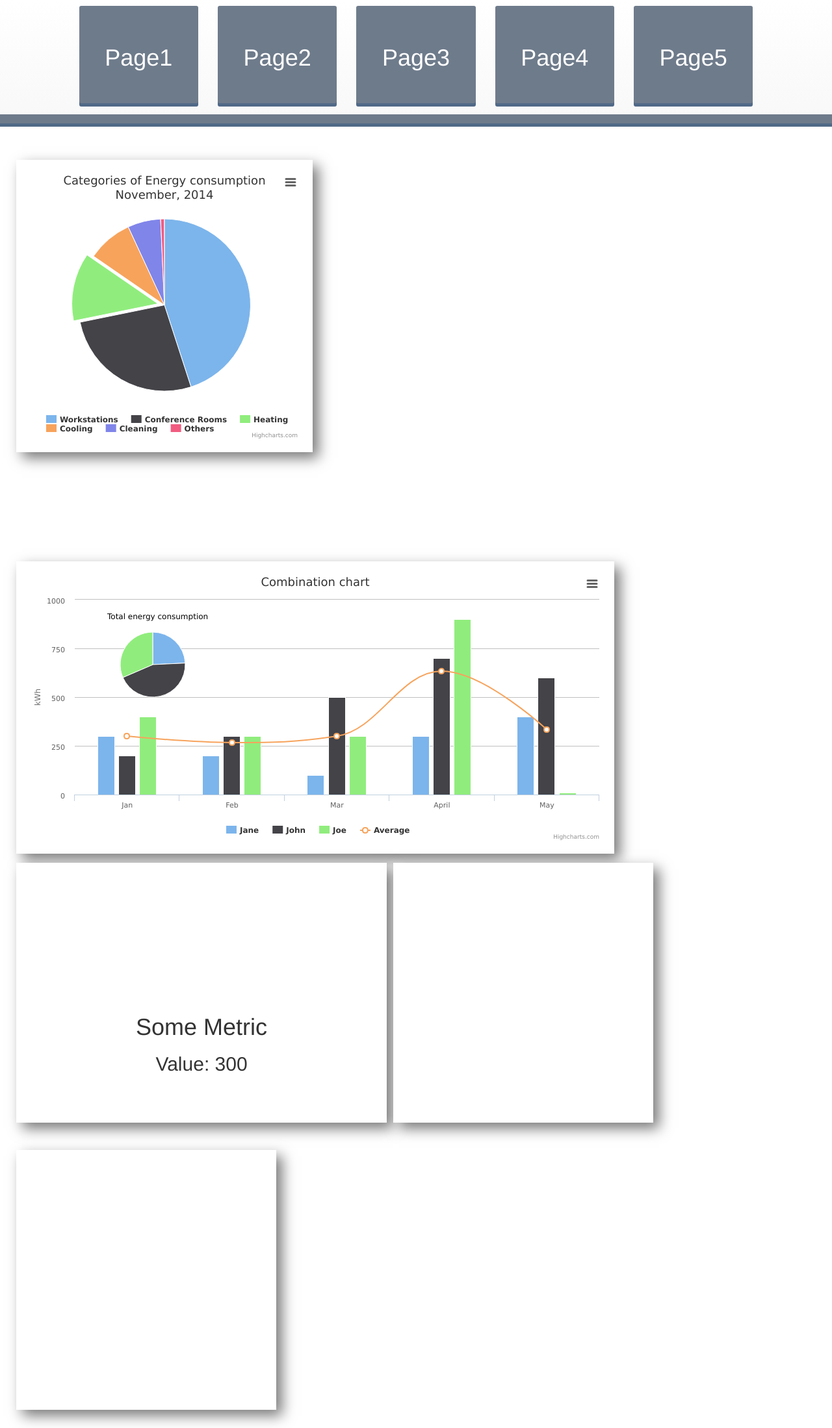
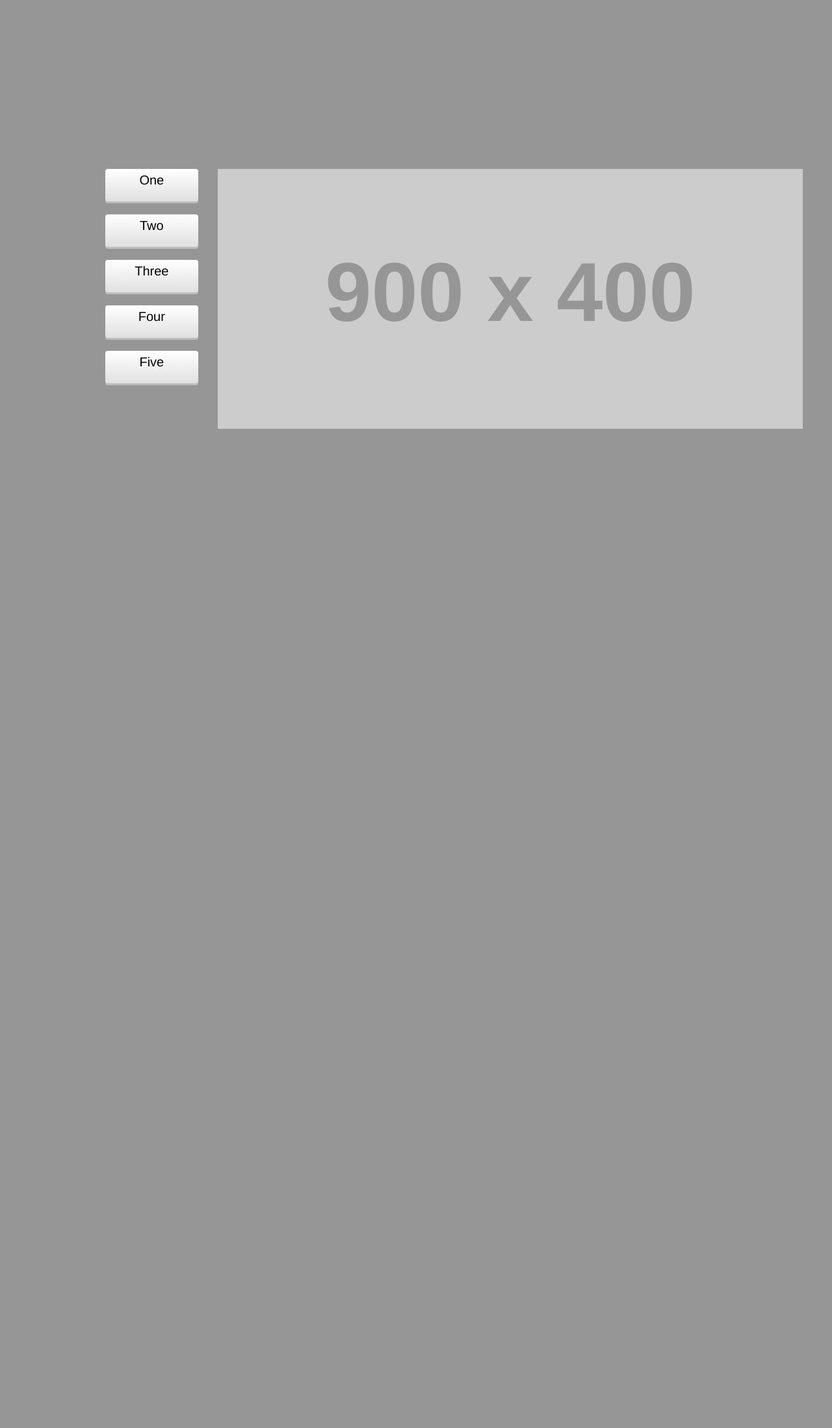
Before and after one commit to sreejitr/EnergyDashboard, a Django app: page /dashboard/page2/ in a window 1280 px wide. Shown: the whole page at 65% size. After the commit the page ends 660 px from the top, so only its background shows below. Run offline with Django 3.2, Linux system fonts and the light colour scheme; grey boxes labelled with a size stand in for pictures from a placeholder-image service; a map, chart or similar area stays blank; some libraries are stand-ins or nearby versions.

Commit message:
Dashboard template for Abe

```diff
--- a/EnergyDashboard/dashboard/static/dashboard/css/navbar.css
+++ b/EnergyDashboard/dashboard/static/dashboard/css/navbar.css
@@ -4,7 +4,7 @@ html {
 }
 body {
   color: #2a2a2b;
-  background-color: #2a2a2b;
+  background-color: #000000;
 }
 
 /*.navbar-wrapper {
@@ -155,17 +155,17 @@ p.thick {
 
 
 #graph-container1 {
-  margin-top: 12em;
+  /*margin-top: 1em;*/
   margin-left: 10px;
   float: left;
-  min-height: 450px;
-  min-width: 456px;
-  max-width: 456px;
+  min-height: 650px;
+  min-width: 450px;
+  max-width: 450px;
   border-style: solid;
-  border-color: #ffffff;
+  border-color: #000000;
   box-shadow: 9px 9px 20px #787878;
   border-width: 3px;
-  background-color: #ffffff;
+  background-color: #000000;
   padding-top: 10px;
   padding-left: 10px;
   padding-right: 10px;
@@ -173,17 +173,17 @@ p.thick {
 }
 
 #graph-container2 {
-  margin-top: 12em;
+  /*margin-top: 1em;*/
   margin-left: 10px;
   float: left;
-  min-height: 450px;
+  min-height: 650px;
   min-width: 920px;
   max-width: 920px;
   border-style: solid;
-  border-color: #ffffff;
+  border-color: #000000;
   box-shadow: 9px 9px 20px #787878;
   border-width: 3px;
-  background-color: #ffffff;
+  background-color: #000000;
   padding-top: 10px;
   padding-left: 10px;
   padding-right: 10px;
@@ -210,18 +210,19 @@ p.thick {
 }
 
 #graph-container4 {
-  margin-top: 1em;
+  /*margin-top: 1em;*/
+  color: #FFFFFF;
   margin-bottom: 2em;
   margin-left: 10px;
   float: left;
-  min-height: 400px;
-  min-width: 400px;
-  max-width: 400px;
+  min-height: 650px;
+  min-width: 450px;
+  max-width: 450px;
   border-style: solid;
-  border-color: #ffffff;
+  border-color: #000000;
   box-shadow: 9px 9px 20px #787878;
   border-width: 3px;
-  background-color: #ffffff;
+  background-color: #000000;
   padding-top: 10px;
   padding-left: 10px;
   padding-right: 10px;
--- /dev/null
+++ b/EnergyDashboard/dashboard/static/dashboard/js/dark_theme.js
@@ -0,0 +1,213 @@
+/**
+ * Dark theme for Highcharts JS
+ * @author Torstein Honsi
+ */
+
+// Load the fonts
+Highcharts.createElement('link', {
+   href: 'http://fonts.googleapis.com/css?family=Unica+One',
+   rel: 'stylesheet',
+   type: 'text/css'
+}, null, document.getElementsByTagName('head')[0]);
+
+Highcharts.theme = {
+   colors: ["#2b908f", "#90ee7e", "#f45b5b", "#7798BF", "#aaeeee", "#ff0066", "#eeaaee",
+      "#55BF3B", "#DF5353", "#7798BF", "#aaeeee"],
+   chart: {
+      backgroundColor: {
+         linearGradient: { x1: 0, y1: 0, x2: 1, y2: 1 },
+         stops: [
+            [0, '#2a2a2b'],
+            [1, '#3e3e40']
+         ]
+      },
+      style: {
+         fontFamily: "'Unica One', sans-serif"
+      },
+      plotBorderColor: '#606063'
+   },
+   title: {
+      style: {
+         color: '#E0E0E3',
+         textTransform: 'uppercase',
+         fontSize: '20px'
+      }
+   },
+   subtitle: {
+      style: {
+         color: '#E0E0E3',
+         textTransform: 'uppercase'
+      }
+   },
+   xAxis: {
+      gridLineColor: '#707073',
+      labels: {
+         style: {
+            color: '#E0E0E3'
+         }
+      },
+      lineColor: '#707073',
+      minorGridLineColor: '#505053',
+      tickColor: '#707073',
+      title: {
+         style: {
+            color: '#A0A0A3'
+
+         }
+      }
+   },
+   yAxis: {
+      gridLineColor: '#707073',
+      labels: {
+         style: {
+            color: '#E0E0E3'
+         }
+      },
+      lineColor: '#707073',
+      minorGridLineColor: '#505053',
+      tickColor: '#707073',
+      tickWidth: 1,
+      title: {
+         style: {
+            color: '#A0A0A3'
+         }
+      }
+   },
+   tooltip: {
+      backgroundColor: 'rgba(0, 0, 0, 0.85)',
+      style: {
+         color: '#F0F0F0'
+      }
+   },
+   plotOptions: {
+      series: {
+         dataLabels: {
+            color: '#B0B0B3'
+         },
+         marker: {
+            lineColor: '#333'
+         }
+      },
+      boxplot: {
+         fillColor: '#505053'
+      },
+      candlestick: {
+         lineColor: 'white'
+      },
+      errorbar: {
+         color: 'white'
+      }
+   },
+   legend: {
+      itemStyle: {
+         color: '#E0E0E3'
+      },
+      itemHoverStyle: {
+         color: '#FFF'
+      },
+      itemHiddenStyle: {
+         color: '#606063'
+      }
+   },
+   credits: {
+      style: {
+         color: '#666'
+      }
+   },
+   labels: {
+      style: {
+         color: '#707073'
+      }
+   },
+
+   drilldown: {
+      activeAxisLabelStyle: {
+         color: '#F0F0F3'
+      },
+      activeDataLabelStyle: {
+         color: '#F0F0F3'
+      }
+   },
+
+   navigation: {
+      buttonOptions: {
+         symbolStroke: '#DDDDDD',
+         theme: {
+            fill: '#505053'
+         }
+      }
+   },
+
+   // scroll charts
+   rangeSelector: {
+      buttonTheme: {
+         fill: '#505053',
+         stroke: '#000000',
+         style: {
+            color: '#CCC'
+         },
+         states: {
+            hover: {
+               fill: '#707073',
+               stroke: '#000000',
+               style: {
+                  color: 'white'
+               }
+            },
+            select: {
+               fill: '#000003',
+               stroke: '#000000',
+               style: {
+                  color: 'white'
+               }
+            }
+         }
+      },
+      inputBoxBorderColor: '#505053',
+      inputStyle: {
+         backgroundColor: '#333',
+         color: 'silver'
+      },
+      labelStyle: {
+         color: 'silver'
+      }
+   },
+
+   navigator: {
+      handles: {
+         backgroundColor: '#666',
+         borderColor: '#AAA'
+      },
+      outlineColor: '#CCC',
+      maskFill: 'rgba(255,255,255,0.1)',
+      series: {
+         color: '#7798BF',
+         lineColor: '#A6C7ED'
+      },
+      xAxis: {
+         gridLineColor: '#505053'
+      }
+   },
+
+   scrollbar: {
+      barBackgroundColor: '#808083',
+      barBorderColor: '#808083',
+      buttonArrowColor: '#CCC',
+      buttonBackgroundColor: '#606063',
+      buttonBorderColor: '#606063',
+      rifleColor: '#FFF',
+      trackBackgroundColor: '#404043',
+      trackBorderColor: '#404043'
+   },
+
+   // special colors for some of the
+   legendBackgroundColor: 'rgba(0, 0, 0, 0.5)',
+   background2: '#505053',
+   dataLabelsColor: '#B0B0B3',
+   textColor: '#C0C0C0',
+   contrastTextColor: '#F0F0F3',
+   maskColor: 'rgba(255,255,255,0.3)'
+};
+
+// Apply the theme
+Highcharts.setOptions(Highcharts.theme);
--- a/EnergyDashboard/dashboard/static/dashboard/js/page2_graph2.js
+++ b/EnergyDashboard/dashboard/static/dashboard/js/page2_graph2.js
@@ -1,74 +1,149 @@
 $(function () {
     $('#graph-container2').highcharts({
+        chart: {
+            zoomType: 'xy'
+        },
         title: {
-            text: 'Combination chart'
+            text: 'Average Monthly Cost based on Consumption'
         },
-        xAxis: {
-            categories: ['Jan', 'Feb', 'Mar', 'April', 'May']
+        xAxis: [{
+            categories: ['Jan', 'Feb', 'Mar', 'Apr', 'May', 'Jun',
+                'Jul', 'Aug', 'Sep', 'Oct', 'Nov', 'Dec']
+        }],
+        yAxis: [{ // Primary yAxis
+            labels: {
+                format: '${value}',
+                style: {
+                    color: Highcharts.getOptions().colors[1]
+                }
             },
-        yAxis: {
             title: {
-                text: 'kWh'
+                text: 'Cost in dollars',
+                style: {
+                    color: Highcharts.getOptions().colors[1]
+                }
+            }
+        }, { // Secondary yAxis
+            title: {
+                text: 'Average Consumption',
+                style: {
+                    color: Highcharts.getOptions().colors[0]
                 }
             },
             labels: {
-            items: [{
-                html: 'Total energy consumption',
+                format: '{value} kwh',
                 style: {
-                    left: '50px',
-                    top: '18px',
-                    color: (Highcharts.theme && Highcharts.theme.textColor) || 'black'
+                    color: Highcharts.getOptions().colors[0]
                 }
-            }]
             },
+            opposite: true
+        }],
         tooltip: {
-            shared: true,
-            valueSuffix: ' kWh'
+            shared: true
         },
+        legend: {
+            layout: 'vertical',
+            align: 'left',
+            x: 120,
+            verticalAlign: 'top',
+            y: 100,
+            floating: true,
+            backgroundColor: (Highcharts.theme && Highcharts.theme.legendBackgroundColor) || '#FFFFFF'
+        },
+        series: [{
+            name: 'Average Consumption',
+            type: 'column',
+            yAxis: 1,
+            data: [49.9, 71.5, 106.4, 129.2, 144.0, 176.0, 135.6, 148.5, 216.4, 194.1, 95.6, 54.4],
+            tooltip: {
+                valueSuffix: ' kwh'
+            }
 
-        series: [{
-            type: 'column',
-            name: 'Jane',
-            data: [300, 200, 100, 300, 400]
         }, {
-            type: 'column',
-            name: 'John',
-            data: [200, 300, 500, 700, 600]
-        }, {
-            type: 'column',
-            name: 'Joe',
-            data: [400, 300, 300, 900, 10]
-        }, {
+            name: 'Cost',
             type: 'spline',
-            name: 'Average',
-            data: [300, 267, 300, 633, 333],
-            marker: {
-                lineWidth: 2,
-                lineColor: Highcharts.getOptions().colors[3],
-                fillColor: 'white'
-            }
-        }, {
-            type: 'pie',
-            name: 'Total consumption',
-            data: [{
-                name: 'Jane',
-                y: 400,
-                color: Highcharts.getOptions().colors[0] // Jane's color
-            }, {
-                name: 'John',
-                y: 730,
-                color: Highcharts.getOptions().colors[1] // John's color
-            }, {
-                name: 'Joe',
-                y: 519,
-                color: Highcharts.getOptions().colors[2] // Joe's color
-            }],
-            center: [100, 80],
-            size: 100,
-            showInLegend: false,
-            dataLabels: {
-                enabled: false
+            data: [7.0, 6.9, 9.5, 14.5, 18.2, 21.5, 25.2, 26.5, 23.3, 18.3, 13.9, 9.6],
+            tooltip: {
+                valueSuffix: ' dollars'
             }
         }]
     });
 });
+
+
+
+
+
+
+//         title: {
+//             text: 'Combination chart'
+//         },
+//         xAxis: {
+//             categories: ['Jan', 'Feb', 'Mar', 'April', 'May']
+//         },
+//         yAxis: {
+//             title: {
+//                 text: 'kWh'
+//             }
+//         },
+//         labels: {
+//             items: [{
+//                 html: 'Total energy consumption',
+//                 style: {
+//                     left: '50px',
+//                     top: '18px',
+//                     color: (Highcharts.theme && Highcharts.theme.textColor) || 'black'
+//                 }
+//             }]
+//         },
+//         tooltip: {
+//             shared: true,
+//             valueSuffix: ' kWh'
+//         },
+
+//         series: [{
+//             type: 'column',
+//             name: 'Jane',
+//             data: [300, 200, 100, 300, 400]
+//         }, {
+//             type: 'column',
+//             name: 'John',
+//             data: [200, 300, 500, 700, 600]
+//         }, {
+//             type: 'column',
+//             name: 'Joe',
+//             data: [400, 300, 300, 900, 10]
+//         }, {
+//             type: 'spline',
+//             name: 'Average',
+//             data: [300, 267, 300, 633, 333],
+//             marker: {
+//                 lineWidth: 2,
+//                 lineColor: Highcharts.getOptions().colors[3],
+//                 fillColor: 'white'
+//             }
+//         }, {
+//             type: 'pie',
+//             name: 'Total consumption',
+//             data: [{
+//                 name: 'Jane',
+//                 y: 400,
+//                 color: Highcharts.getOptions().colors[0] // Jane's color
+//             }, {
+//                 name: 'John',
+//                 y: 730,
+//                 color: Highcharts.getOptions().colors[1] // John's color
+//             }, {
+//                 name: 'Joe',
+//                 y: 519,
+//                 color: Highcharts.getOptions().colors[2] // Joe's color
+//             }],
+//             center: [100, 80],
+//             size: 100,
+//             showInLegend: false,
+//             dataLabels: {
+//                 enabled: false
+//             }
+//         }]
+//     });
+// });
--- a/EnergyDashboard/dashboard/static/dashboard/js/page2_graph4.js
+++ b/EnergyDashboard/dashboard/static/dashboard/js/page2_graph4.js
@@ -56,7 +56,7 @@ $(function () {
     };
 
     // The speed gauge
-    $('#graph-container4').highcharts(Highcharts.merge(gaugeOptions, {
+    $('#graph4').highcharts(Highcharts.merge(gaugeOptions, {
         yAxis: {
             min: 0,
             max: 200,
@@ -84,35 +84,35 @@ $(function () {
 
     }));
 
-    // The RPM gauge
-    $('#graph-container5').highcharts(Highcharts.merge(gaugeOptions, {
-        yAxis: {
-            min: 0,
-            max: 5,
-            title: {
-                text: 'RPM'
-            }
-        },
+    // // The RPM gauge
+    // $('#graph-container5').highcharts(Highcharts.merge(gaugeOptions, {
+    //     yAxis: {
+    //         min: 0,
+    //         max: 5,
+    //         title: {
+    //             text: 'RPM'
+    //         }
+    //     },
 
-        series: [{
-            name: 'RPM',
-            data: [1],
-            dataLabels: {
-                format: '<div style="text-align:center"><span style="font-size:25px;color:' +
-                    ((Highcharts.theme && Highcharts.theme.contrastTextColor) || 'black') + '">{y:.1f}</span><br/>' +
-                       '<span style="font-size:12px;color:silver">* 1000 / min</span></div>'
-            },
-            tooltip: {
-                valueSuffix: ' revolutions/min'
-            }
-        }]
+    //     series: [{
+    //         name: 'RPM',
+    //         data: [1],
+    //         dataLabels: {
+    //             format: '<div style="text-align:center"><span style="font-size:25px;color:' +
+    //                 ((Highcharts.theme && Highcharts.theme.contrastTextColor) || 'black') + '">{y:.1f}</span><br/>' +
+    //                    '<span style="font-size:12px;color:silver">* 1000 / min</span></div>'
+    //         },
+    //         tooltip: {
+    //             valueSuffix: ' revolutions/min'
+    //         }
+    //     }]
 
-    }));
+    // }));
 
     // Bring life to the dials
     setInterval(function () {
         // Speed
-        var chart = $('#graph-container4').highcharts(),
+        var chart = $('#graph4').highcharts(),
             point,
             newVal,
             inc;
@@ -129,19 +129,19 @@ $(function () {
             point.update(newVal);
         }
 
-        // RPM
-        chart = $('#graph-container5').highcharts();
-        if (chart) {
-            point = chart.series[0].points[0];
-            inc = Math.random() - 0.5;
-            newVal = point.y + inc;
+        // // RPM
+        // chart = $('#graph-container5').highcharts();
+        // if (chart) {
+        //     point = chart.series[0].points[0];
+        //     inc = Math.random() - 0.5;
+        //     newVal = point.y + inc;
 
-            if (newVal < 0 || newVal > 5) {
-                newVal = point.y - inc;
-            }
+        //     if (newVal < 0 || newVal > 5) {
+        //         newVal = point.y - inc;
+        //     }
 
-            point.update(newVal);
-        }
+        //     point.update(newVal);
+        // }
     }, 2000);
 
 
--- a/EnergyDashboard/dashboard/templates/base.html
+++ b/EnergyDashboard/dashboard/templates/base.html
@@ -17,6 +17,7 @@
   <link rel="stylesheet" href="{% static 'dashboard/css/result-light.css' %}">
   <script src="{% static 'dashboard/js/highcharts.js' %}"></script>
   <script src="{% static 'dashboard/js/exporting.js' %}"></script>
+  <script src="{% static 'dashboard/js/dark_theme.js' %}"></script>
 
 
    {% endblock %}
@@ -36,13 +37,13 @@
 {% endblock %}
 
   </head>
-    <body>
-    <div class="navbar navbar-default navbar-fixed-top" role="navigation" style="min-height: 190px;">
+    <body style="background-color: #969696;">
+    <!-- <div class="navbar navbar-default navbar-fixed-top" role="navigation" style="min-height: 190px;">
   <div class="container-fluid">
     <div class="row">
       <ul class="nav">
-      <li class="col-sm-2 col-sm-offset-1 text-center"><a href="{% url 'page1' %}"><h1>Page1</h1></a></li>
-      <li id="alerts" class="col-sm-2  text-center"><a href="{% url 'page2' %}"><h1>Page2</h1></a></li>
+      <li class="col-sm-2 col-sm-offset-1 text-center"><a href="{% url 'page2' %}"><h1>Page1</h1></a></li>
+      <li id="alerts" class="col-sm-2  text-center"><a href="{% url 'page1' %}"><h1>Page2</h1></a></li>
       <li id="metrics" class="col-sm-2 text-center"><a href="#"><h1>Page3</h1></a></li>
       <li id="placeholder1" class="col-sm-2 text-center"><a href="#"><h1>Page4</h1></a></li>
       <li id="mysettings" class="col-sm-2 text-center"><a href="#"><h1>Page5</h1></a></li>
@@ -52,7 +53,7 @@
     <div class="row bar" style="background-color: #6E7B8B; box-shadow: 0px 5px #506987;">
     </div>
   </div>
-</div>
+</div> -->
 
 
 
--- a/EnergyDashboard/dashboard/templates/dashboard/page2.html
+++ b/EnergyDashboard/dashboard/templates/dashboard/page2.html
@@ -2,22 +2,30 @@
 {% load staticfiles %}
 {% block content %}
 <script src="http://code.highcharts.com/highcharts-more.js"></script>
-<script src="http://code.highcharts.com/modules/solid-gauge.js"></script>
-<script src="{% static 'dashboard/js/page2_graph1.js' %}"></script>
-<script src="{% static 'dashboard/js/page2_graph2.js' %}"></script>
-<script src="{% static 'dashboard/js/page2_graph3.js' %}"></script>
-<script src="{% static 'dashboard/js/page2_graph4.js' %}"></script>
-<div class="col col-lg-12" style="margin-top: 2em;">
-
-	<div id="graph-container1"></div>
-	<div id="graph-container2"></div>
-	<div id="graph-container3">
-		<div id="graph3"></div>
-		<h1 style="text-align: center;">Some Metric</h1>
-		<h2 style="text-align: center;">Value: 300</h2>
+<script src="{% static 'dashboard/js/page1_button1.js' %}"></script>
+<script src="{% static 'dashboard/js/page1_button2.js' %}"></script>
+<script src="{% static 'dashboard/js/page1_button3.js' %}"></script>
+<script src="{% static 'dashboard/js/page1_button4.js' %}"></script>
+<script src="{% static 'dashboard/js/page1_button5.js' %}"></script>
+<div class="col-sm-2 col-sm-offset-1">
+	<div id="metric-nav">
+	<ul>
+		<li class="text-center btn-default border-r btn-spacing" id="button1">One</li>
+		<li class="text-center btn-default border-r btn-spacing" id="button2">Two</li>
+		<li class="text-center btn-default border-r btn-spacing" id="button3">Three</li>
+    	<li class="text-center btn-default border-r btn-spacing" id="button4">Four</li>
+		<li class="text-center btn-default border-r btn-spacing" id="button5">Five</li>
+		</ul>
 	</div>
-	<div id="graph-container4"></div>
-	<div id="graph-container5"></div>
 </div>
 
+
+<div id="metric-nav" class="col-lg-8">
+	<div id="graph" style="min-width: 310px; height: 400px; margin: 0 auto">
+		<img src="http://placehold.it/900x400">
+	</div>
+</div>
+<!-- <div id="feedback" style="width:100%; height:650px;"></div> -->
+
+
 {% endblock %}
```
Also changed, not shown: EnergyDashboard/dashboard/templates/dashboard/page1.html (+19 -22 lines). Lines whose indentation alone changed are shown as unchanged.
